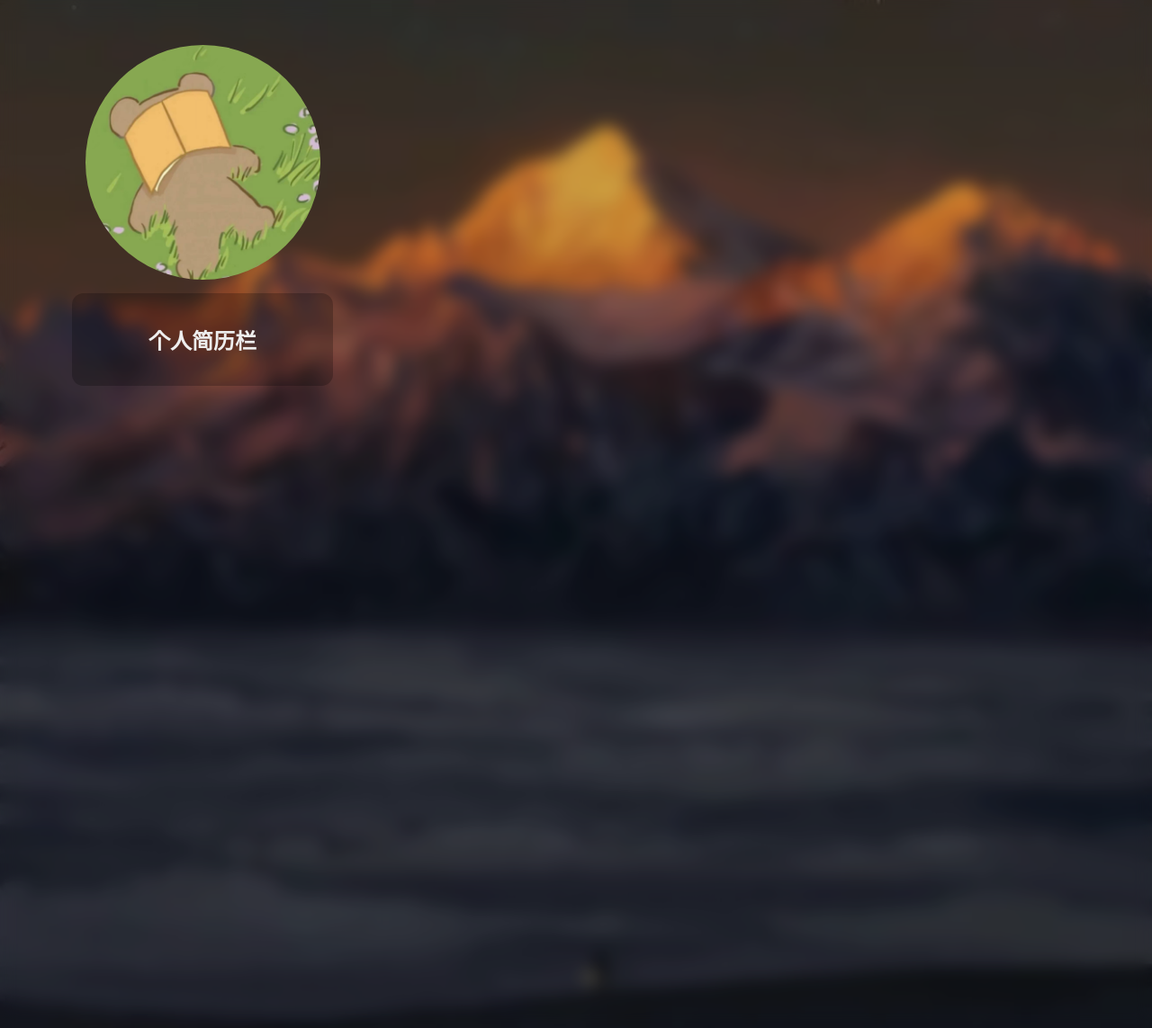
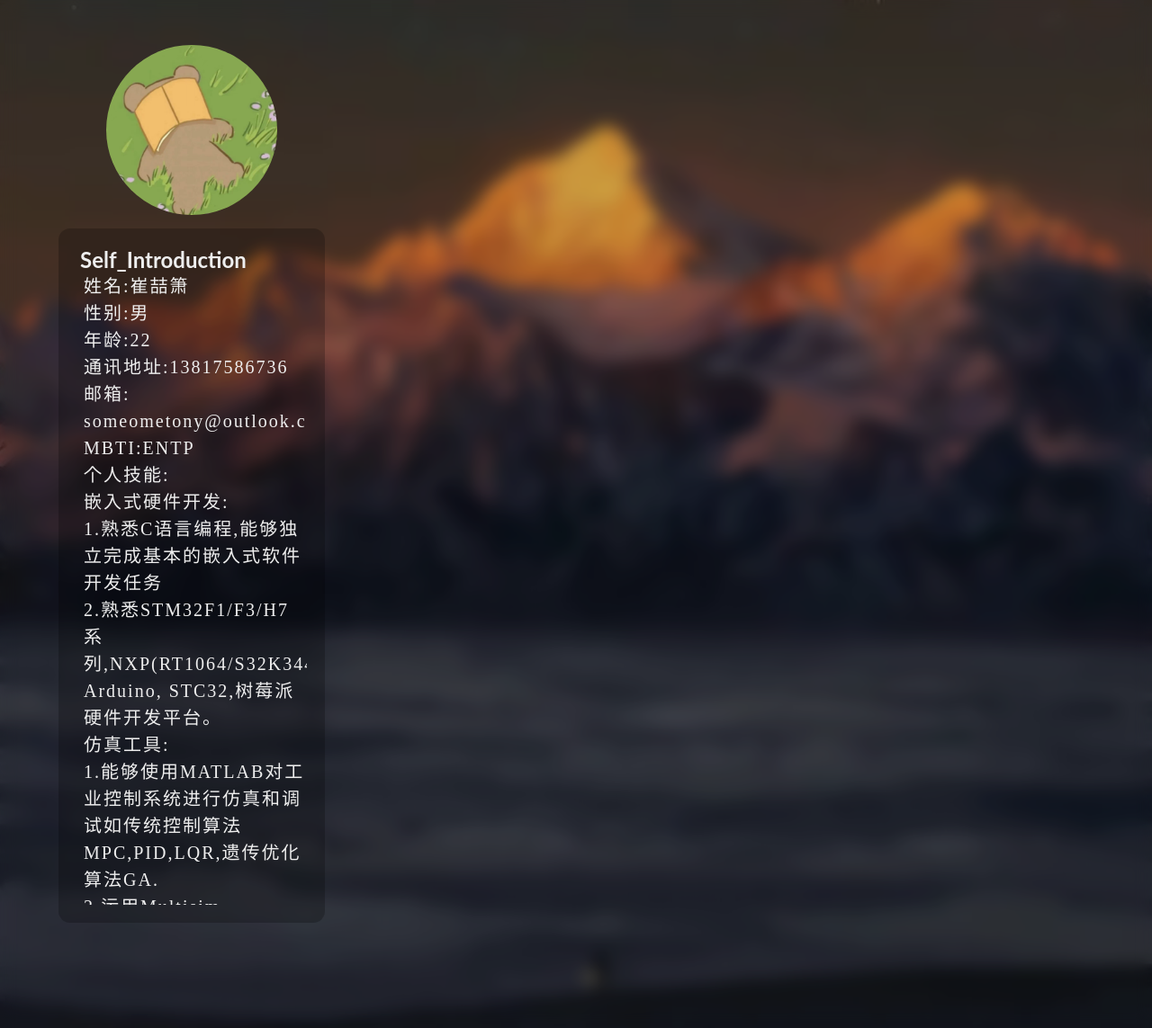
Before and after one commit to TonyDDcui/Self_Introduction, a PHP site: page /Project_record/index.html in a window 1280 px wide. Shown: the whole page at 90% size. Run offline with PHP 8.4, Linux system fonts and the light colour scheme; some libraries are stand-ins or nearby versions; some web fonts are replaced.

Commit message:
电脑端侧边栏

```diff
--- a/Project_record/index.html
+++ b/Project_record/index.html
@@ -21,10 +21,46 @@
 			</div>
 			<div class = "left-div left-des">
 				<div class = "left-tag left-des">
-					<h2>个人简历栏</h2>
+					<div class = "line">
+						<h1>Self_Introduction</h1>
+						<p class = "des">
+							姓名:崔喆箫
+							<br>
+							性别:男
+							<br>
+							年龄:22
+							<br>
+							通讯地址:13817586736
+							<br>
+							邮箱:
+							someometony@outlook.com
+							<br>
+							MBTI:ENTP
+							<br>
+							个人技能:
+							<br>
+							嵌入式硬件开发:
+							<br>
+							1.熟悉C语言编程,能够独立完成基本的嵌入式软件开发任务
+							<br>
+							2.熟悉STM32F1/F3/H7系列,NXP(RT1064/S32K344)
+							Arduino,
+							STC32,树莓派硬件开发平台。
+							<br>
+							仿真工具:
+							<br>
+							1.能够使用MATLAB对工业控制系统进行仿真和调试如传统控制算法MPC,PID,LQR,遗传优化算法GA.
+							<br>
+							2.运用Multisim、Proteus对电路和单片机功能进行仿真验证。
+						</p>
+					</div>
 				</div>
 			</div>
 
+
+		</div>
+
+		<div class = "right">
 
 		</div>
 	</div>
--- a/Project_record/static/css/style.css
+++ b/Project_record/static/css/style.css
@@ -170,10 +170,10 @@ body {
 
 .left {
     overflow-y: scroll;
-    width: 25vw;
+    width: 320px;
     height: 100vh;
     display: flex;
-    padding: 0 15px;
+    padding: 0 0px;
     position: sticky;
     top: 0;
     left: 0;
@@ -189,7 +189,7 @@ body {
 
 .logo {
     flex-shrink: 0;
-    width: 90%;
+    width: 64%;
     position: relative;
     aspect-ratio: 1/1;
     margin-top: 50px;
@@ -236,7 +236,16 @@ body {
     display: flex;
     flex-direction: row;
     flex-wrap: wrap;
-    padding: 14px;
+    padding-left: 0px;
+}
+
+.des{
+    font-size: 20px;
+    letter-spacing: 2px;
+    line-height: 30px;
+    padding-left: 4px;
+    margin-bottom: 3px;
+    overflow: hidden;
 }
 
 .left-tag-item {
@@ -251,11 +260,11 @@ body {
     background: var(--left_tag_item);
 }
 
-#line {
+.line {
     width: 100%;
-    height: 200px;
-    font-size: 13px;
-    padding-left: 8px;
+    height: 64vh;
+    font-size: 12px;
+    padding-left: 4px;
     scroll-snap-type: y mandatory;
     overflow-y: scroll;
 }
```
